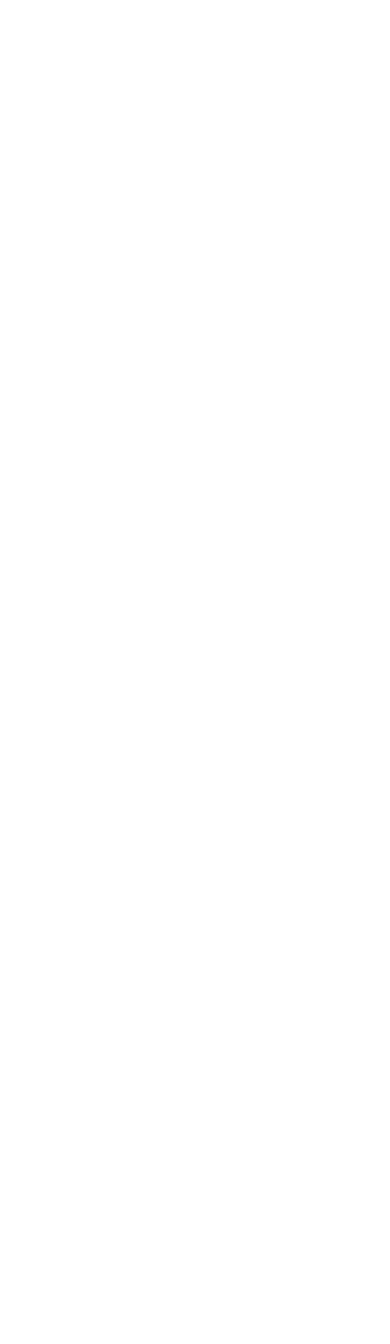
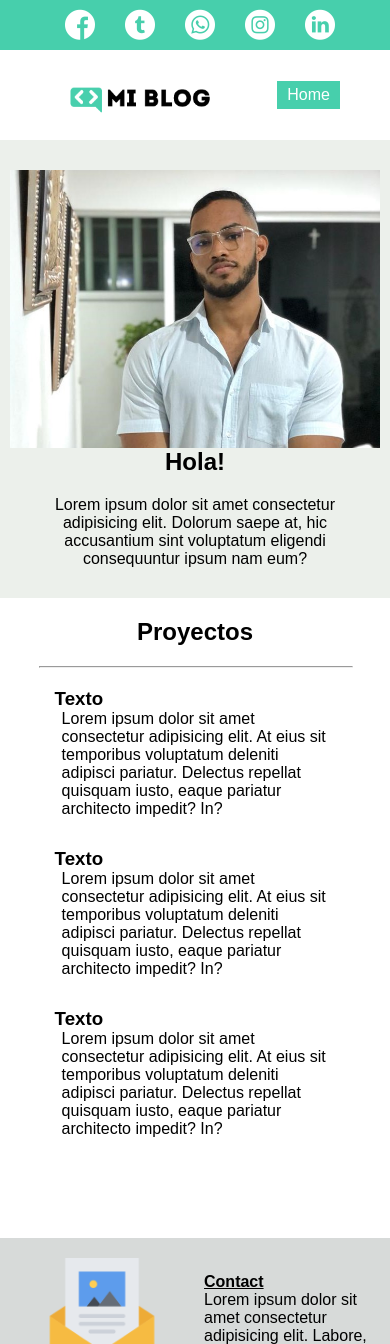
Before and after one commit to juanmi15/grid-layout.github.io, a plain HTML site: page proyecto-blog/perfil.html in a window 390 px wide. Shown: the top 1344 px of the page. Before the commit the page ends 844 px from the top, so only its background shows below. Drawn offline with Linux system fonts and the light colour scheme; a web font is replaced by a local one.

Commit message:
Proyecto finalizado(sin personalizacion), responsive design agregado

```diff
--- a/proyecto-blog/blog.html
+++ b/proyecto-blog/blog.html
@@ -0,0 +1,84 @@
+<!DOCTYPE html>
+<html lang="en">
+<head>
+    <meta charset="UTF-8">
+    <meta http-equiv="X-UA-Compatible" content="IE=edge">
+    <meta name="viewport" content="width=device-width, initial-scale=1.0">
+    <link href="https://fonts.googleapis.com/css2?family=Monda:wght@400;700&display=swap" rel="stylesheet">
+    <title>Juan Atencia | Blog Personal</title>
+    <link rel="stylesheet" href="css/main.css">
+    <link rel="stylesheet" href="css/style.css">
+    <link rel="stylesheet" href="css/blog.css">
+    <link rel="stylesheet" href="css/mq.css">
+    <link rel="stylesheet" href="assets/font/flaticon.css">
+</head>
+<body>
+    <header>
+        <section class="header-icons-container">
+            <div class="icons">
+                <a href=""><span class="flaticon-001-facebook"></span></a>
+                <a href=""><span class="flaticon-002-twitter"></span></a>
+                <a href=""><span class="flaticon-003-whatsapp"></span></a>
+                <a href=""><span class="flaticon-011-instagram"></span></a>
+                <a href=""><span class="flaticon-010-linkedin"></span></a>
+            </div>
+        </section>
+        <nav class=>
+            <section class="nav-logo-container">
+                <a href="index.html"><img src="./assets/img/Logo-negro.png" alt="Logo"></a>
+            </section>
+            <section class="profile-link">
+                <a href="perfil.html">Sobre mí</a>
+            </section>
+        </nav>
+    </header>
+    <main>
+        <figure class="hero-portada" >
+            <img src="./assets/img/main-news-img.png" alt="">
+        </figure>
+        <div class="main-news-section">
+            <h2>Noticias</h2>
+            <hr>
+            <h3>Título del Blogpost</h3>
+            <p>
+                Lorem ipsum dolor sit amet consectetur adipisicing elit. Quaerat atque culpa repellat perspiciatis voluptas aliquam a modi, itaque error nam maxime exercitationem et cumque placeat! Porro architecto dolorem labore exercitationem.
+                Blanditiis, consectetur maiores vero sequi numquam voluptatum dolore placeat quaerat quae rem expedita tenetur iusto excepturi possimus veritatis dicta sit similique, magnam laudantium optio esse incidunt corrupti voluptate. Cum, sint.
+                Quos hic animi eos voluptatum, earum adipisci dolorem porro. Omnis at ipsum tenetur distinctio facilis fugit repudiandae, adipisci excepturi exercitationem expedita ex dolores provident nam deleniti aut unde sed quo!
+                Ipsum reprehenderit vel voluptate nihil alias nulla consequuntur consectetur, facilis veniam, dolorum dolores maiores soluta asperiores quos eveniet omnis obcaecati sint. Itaque magnam perspiciatis nisi repellendus labore, ratione perferendis corporis!
+                Modi doloribus reiciendis sunt? Eum vitae distinctio modi labore voluptatibus reprehenderit nemo saepe nam, inventore ipsam ducimus dolorum quis dolore et ad laborum. Ratione quae fugiat fuga beatae nesciunt quod!
+                Quae quaerat et voluptates sapiente exercitationem, rerum nulla ducimus eum quibusdam nostrum? Ipsa tempora expedita illo esse, omnis distinctio, optio fugiat inventore quo ratione eos, minus voluptatibus quasi dolor nulla?
+                Aut quae quo tempora voluptate odit esse eaque culpa praesentium molestiae atque veritatis aliquam fugiat sed eum, autem voluptates suscipit quas a libero distinctio dolore sint necessitatibus. Hic, eaque fuga!
+                At, debitis voluptatum. <br> <br> Veritatis voluptatum accusantium animi inventore dolores nulla amet alias ad vero sapiente eos quam mollitia doloribus veniam a harum delectus quo accusamus, tenetur assumenda itaque dicta. Aliquam!
+                Sapiente aspernatur quis animi nulla illo minus repellendus, aliquid doloribus cum eligendi odio, sit itaque dolorem consectetur a quasi rerum explicabo! Sequi quaerat ea iste placeat et quod in id?
+                Sequi obcaecati similique voluptate nesciunt facere nisi asperiores fuga nobis, eum facilis qui neque dolor minima tempore architecto, illo eos, ratione earum iste laudantium. Fugit cupiditate libero ratione consequuntur accusamus.
+                Necessitatibus deleniti possimus placeat voluptates debitis voluptatum libero explicabo consectetur illo! Fuga possimus amet praesentium ab, laboriosam necessitatibus voluptates corrupti facilis perspiciatis id ipsum vitae quos autem, in minima numquam?
+                Tenetur, porro laborum quos adipisci vel expedita, blanditiis dicta iure consequatur rerum a sunt voluptate voluptatem distinctio, deleniti nemo reiciendis illo nisi. Obcaecati laborum magni numquam animi sunt, nesciunt ex?
+                <br> <br>
+                Lorem ipsum dolor sit amet consectetur adipisicing elit. Labore eveniet eaque totam libero beatae praesentium officia, nulla a ratione similique. Laboriosam modi laudantium facilis explicabo officiis excepturi quae sit saepe.
+                Aperiam, ea accusantium eos non at fugit adipisci cupiditate. Et velit sunt ducimus aliquam maiores ab cum mollitia exercitationem quaerat suscipit dolore atque veritatis inventore fuga, commodi maxime necessitatibus similique?
+            </p>
+        </div>
+    </main>
+
+    <section class="contact-section">
+        <div class="contact-item">
+            <img src="./assets/img/013-newsletter.png" alt="">
+            <div>
+                <p>Contact</p>
+                <p>Lorem ipsum dolor sit amet consectetur adipisicing elit. Labore, at.</p>
+            </div>
+            </div>
+        <div class="contact-item">
+            <img src="./assets/img/006-like.png" alt="">
+            <div>
+                <p>Escríbenos</p>
+                <p>Lorem ipsum dolor sit amet consectetur adipisicing elit. Labore, at.</p>
+            </div>
+            </div>
+    </section>
+
+    <footer>
+        <p> © Todos los derechos reservados 2022. Juan Miguel atencia</p>
+    </footer>
+</body>
+</html>
--- /dev/null
+++ b/proyecto-blog/css/blog.css
@@ -0,0 +1,55 @@
+
+
+main {
+    display: flex;
+    flex-direction: column;
+    justify-content: center;
+    max-width: 80%;
+}
+
+.hero-portada img{
+    width: 100%;
+}
+
+.main-news-section{
+    width: 100%;
+}
+
+.main-news-section h2{
+    margin-top: 5rem;
+}
+.main-news-section h3{
+    margin-top: 1rem;
+    font-size: 2.5rem;
+}
+
+.contact-section {
+    display: flex;
+    width: 100%;
+    background-color: #d7dad9;
+    padding: 2rem 0 2rem 0;
+    margin-top: 5rem;
+}
+
+.contact-item{
+    display: grid;
+    grid-template-columns: repeat(2, 1fr);
+    grid-template-rows: repeat(2, 1fr);
+    grid-template-areas:
+    "img info"
+    "img info";
+    align-items: center;
+}
+
+.contact-item img{
+    grid-area: img;
+    width: 12rem;
+}
+
+.contact-item div{
+    grid-area: info;
+}
+.contact-item div p:nth-child(1){
+    font-weight: bold;
+    text-decoration: underline;
+}
--- a/proyecto-blog/css/main.css
+++ b/proyecto-blog/css/main.css
@@ -67,6 +67,7 @@ nav {
     display: grid;
     grid-template-columns: repeat(2, 1fr);
     height: 9rem;
+    width: 100%;
 }
 
 nav .nav-logo-container {
@@ -112,7 +113,7 @@ main .hero-container p{
     font-weight: 700;
 }
 
-main .hero-container button{
+main .hero-container a{
     width: 150px;
     height: 50px;
     display: flex;
@@ -128,7 +129,7 @@ main .hero-container button{
 }
 
 
-main .hero-container button:hover{
+main .hero-container a:hover{
     cursor: pointer;
     background-color: #a2ffe8;
     transition: 0.5s;
@@ -197,9 +198,9 @@ main .hero-container button:hover{
     width: 80%;
     display: grid;
     grid-template-columns: repeat(3, 1fr);
-    grid-template-rows: repeat(3, 1fr);
-    gap: 7rem 1rem;
-    height: 1050px;
+    grid-template-rows: repeat(2, 1fr);
+    gap: 2rem 1rem;
+    margin-bottom: 5rem;
 }
 
 .post-container img{
--- /dev/null
+++ b/proyecto-blog/css/mq.css
@@ -0,0 +1,135 @@
+/*perfil y mas*/
+*{
+    transition: 0.2s;
+}
+@media (max-width: 690px ) {
+    .profile-container{
+        flex-wrap: wrap;
+        text-align: center;
+    }
+    .profile-img{
+        max-width: 45rem;
+        min-width: 15rem;
+        width:95%;
+    }
+    .profile-info{
+        width: 85%;
+    }
+    .contact-section{
+        flex-wrap: wrap;
+        row-gap: 3rem;
+    }
+    .contact-section div{
+        width: 95%;
+    }
+}
+
+@media (max-width: 750px ) {
+    .projects-items-grid{
+        grid-template-columns: repeat(1,1fr);
+        row-gap: 3rem;
+    }
+}
+
+@media (max-width: 400px) {
+    nav{
+        align-items: center;
+        align-self: start;
+    }
+    .nav-perfil .nav-logo-container img{
+        max-width: 18rem;
+    }
+
+    nav .nav-logo-container img{
+        max-width: 18rem;
+    }
+}
+
+nav .home-link{
+    display: flex;
+    align-items: center;
+    justify-content:flex-end;
+    margin-right: 5rem;
+}
+
+nav .home-link a{
+    background-color: #47cfac;
+    padding: 0.5rem 1rem;
+    color: white;
+}
+
+
+
+/*home*/
+
+@media (max-width: 790px ) {
+    main .hero-container {
+        height: 100vh;
+
+    }
+
+}
+
+@media (max-width: 600px ) {
+    main .hero-container {
+        position: relative;
+        width: 100vw;
+    }
+    main .hero-container p{
+        text-align: center;
+    }
+    main .hero-container p, main .hero-container a{
+        position: absolute;
+        top: -5rem;
+    }
+}
+
+/*blogs*/
+
+@media (max-width:680px ) {
+   .blogs-news-container{
+        flex-wrap: wrap;
+        padding-bottom: 5rem;
+        row-gap: none;
+    }
+    .blogs-news-info-container {
+        max-width: 90%;
+        text-align: center;
+    }
+    .blogs-news-img-container img{
+        max-width: 90%;
+        min-width: 20%;
+    }
+
+}
+
+
+
+@media (max-width:900px ) {
+    .blogs-news-img-container img{
+        max-width: 90%;
+        min-width: 20%;
+    }
+    .blogs-news-info-container > h2,p{
+        max-width: 95%;
+    }
+}
+
+@media (max-width:760px ) {
+    .blogs-posts-container{
+        padding-bottom: 5rem;
+    }
+    .posts-grid-container{
+        grid-template-columns: repeat(2, 1fr);
+        grid-template-rows: repeat(3, 1fr);
+}
+
+}
+
+@media (max-width:515px ) {
+    .posts-grid-container{
+        grid-template-columns: repeat(1, 1fr);
+        grid-template-rows: repeat(6, 1fr);
+
+    }
+}
--- /dev/null
+++ b/proyecto-blog/css/perfil.css
@@ -0,0 +1,55 @@
+
+
+main{
+    max-width: 100%;
+
+}
+
+main .profile{
+    background-color: rgb(236, 240, 235);
+    width: 100%;
+
+}
+
+.profile-container{
+    display: flex;
+    column-gap: 7rem;
+    align-items: center;
+    margin-top: 3rem;
+    margin-bottom: 3rem;
+}
+
+.profile-img{
+    max-width: 30rem;
+}
+
+.profile-info{
+    max-width: 60rem;
+}
+
+.profile-info h2{
+    margin-bottom: 2rem;
+}
+
+.projects{
+    display: flex;
+    flex-direction: column;
+    justify-content: center;
+    max-width: 80%;
+    margin-top: 2rem;
+}
+
+.projects hr{
+    width: 100%;
+    color:rgb(236, 240, 235);
+    margin: 2rem 0 2rem 0;
+}
+
+.projects-items-grid{
+    max-width: 90%;
+    display: grid;
+    grid-template-columns: repeat(3, 1fr);
+    justify-content: center;
+    column-gap: 3rem;
+    margin-bottom: 5rem;
+}
--- a/proyecto-blog/perfil.html
+++ b/proyecto-blog/perfil.html
@@ -0,0 +1,88 @@
+<!DOCTYPE html>
+<html lang="en">
+<head>
+    <meta charset="UTF-8">
+    <meta http-equiv="X-UA-Compatible" content="IE=edge">
+    <meta name="viewport" content="width=device-width, initial-scale=1.0">
+    <link href="https://fonts.googleapis.com/css2?family=Monda:wght@400;700&display=swap" rel="stylesheet">
+    <title>Juan Atencia | Blog Personal</title>
+    <link rel="stylesheet" href="css/main.css">
+    <link rel="stylesheet" href="css/style.css">
+    <link rel="stylesheet" href="css/blog.css">
+    <link rel="stylesheet" href="css/perfil.css">
+    <link rel="stylesheet" href="css/mq.css">
+    <link rel="stylesheet" href="assets/font/flaticon.css">
+</head>
+<body>
+    <header>
+        <section class="header-icons-container">
+            <div class="icons">
+                <a href=""><span class="flaticon-001-facebook"></span></a>
+                <a href=""><span class="flaticon-002-twitter"></span></a>
+                <a href=""><span class="flaticon-003-whatsapp"></span></a>
+                <a href=""><span class="flaticon-011-instagram"></span></a>
+                <a href=""><span class="flaticon-010-linkedin"></span></a>
+            </div>
+        </section>
+        <nav class="nav-perfil">
+            <section class="nav-logo-container">
+                <a href="index.html"><img src="./assets/img/Logo-negro.png" alt="Logo"></a>
+            </section>
+            <section class="home-link">
+                <a href="blogs.html">Home</a>
+            </section>
+        </nav>
+    </header>
+    <main>
+        <section class="profile">
+            <div class="profile-container">
+                <img class="profile-img" src="./assets/img/profile.jpeg" alt="profile-picture">
+            <div class="profile-info">
+                <h2>Hola!</h2>
+                <p>Lorem ipsum dolor sit amet consectetur adipisicing elit. Dolorum saepe at, hic accusantium sint voluptatum eligendi consequuntur ipsum nam eum?</p>
+            </div>
+            </div>
+
+        </section>
+        <section class="projects">
+            <h2>Proyectos</h2>
+            <hr>
+            <div class="projects-items-grid">
+                <div class="item">
+                    <h3>Texto</h3>
+                    <p>Lorem ipsum dolor sit amet consectetur adipisicing elit. At eius sit temporibus voluptatum deleniti adipisci pariatur. Delectus repellat quisquam iusto, eaque pariatur architecto impedit? In?</p>
+                </div>
+                <div class="item">
+                    <h3>Texto</h3>
+                    <p>Lorem ipsum dolor sit amet consectetur adipisicing elit. At eius sit temporibus voluptatum deleniti adipisci pariatur. Delectus repellat quisquam iusto, eaque pariatur architecto impedit? In?</p>
+                </div>
+                <div class="item">
+                    <h3>Texto</h3>
+                    <p>Lorem ipsum dolor sit amet consectetur adipisicing elit. At eius sit temporibus voluptatum deleniti adipisci pariatur. Delectus repellat quisquam iusto, eaque pariatur architecto impedit? In?</p>
+                </div>
+            </div>
+        </section>
+
+    </main>
+    <section class="contact-section">
+        <div class="contact-item">
+            <img src="./assets/img/013-newsletter.png" alt="">
+            <div>
+                <p>Contact</p>
+                <p>Lorem ipsum dolor sit amet consectetur adipisicing elit. Labore, at.</p>
+            </div>
+            </div>
+        <div class="contact-item">
+            <img src="./assets/img/006-like.png" alt="">
+            <div>
+                <p>Escríbenos</p>
+                <p>Lorem ipsum dolor sit amet consectetur adipisicing elit. Labore, at.</p>
+            </div>
+            </div>
+    </section>
+
+    <footer>
+        <p> © Todos los derechos reservados 2022. Juan Miguel atencia</p>
+    </footer>
+</body>
+</html>
```
Also changed, not shown: proyecto-blog/blogs.html (+3 -2 lines), proyecto-blog/index.html (+2 -1 lines), proyecto-blog/assets/img/profile.jpeg (added).
